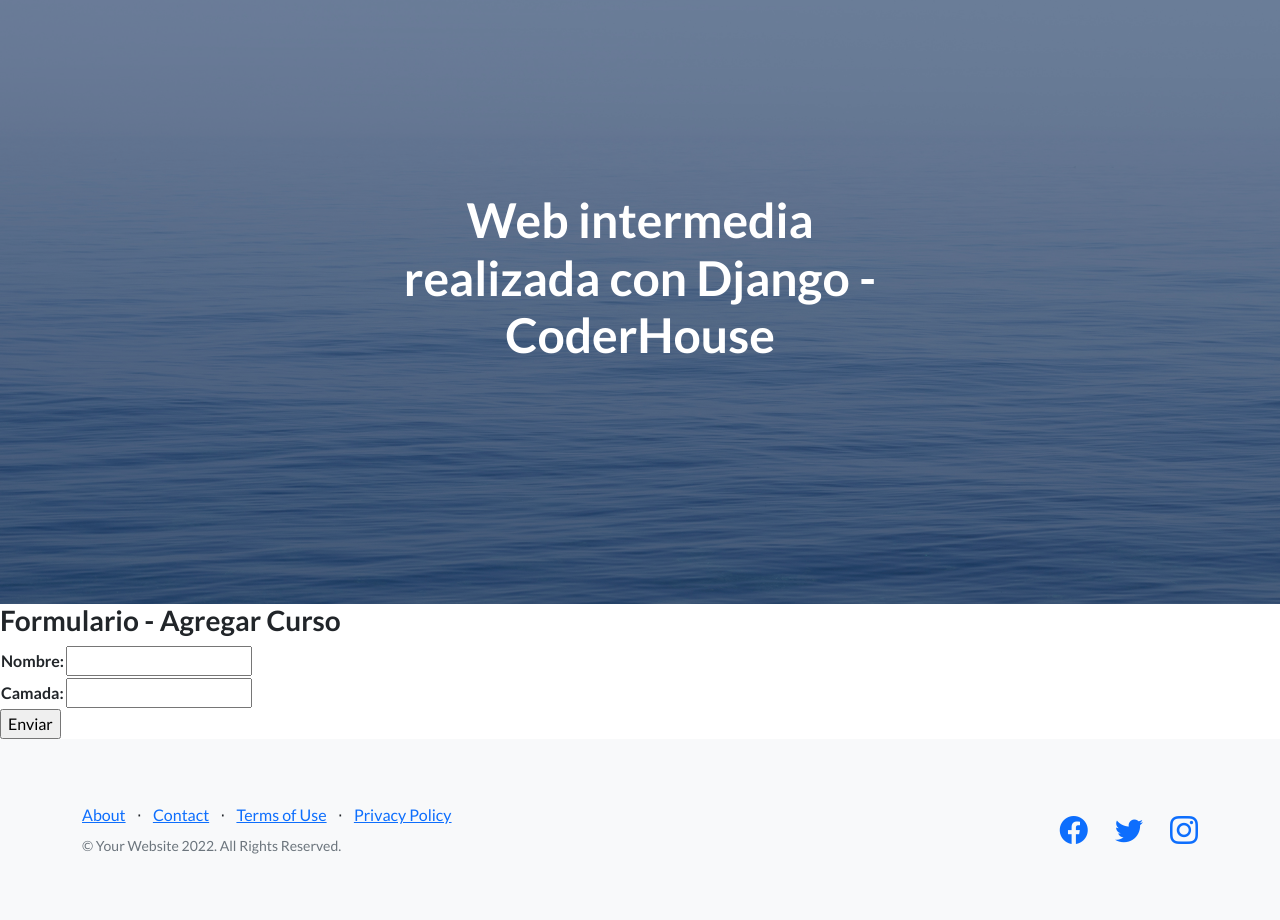
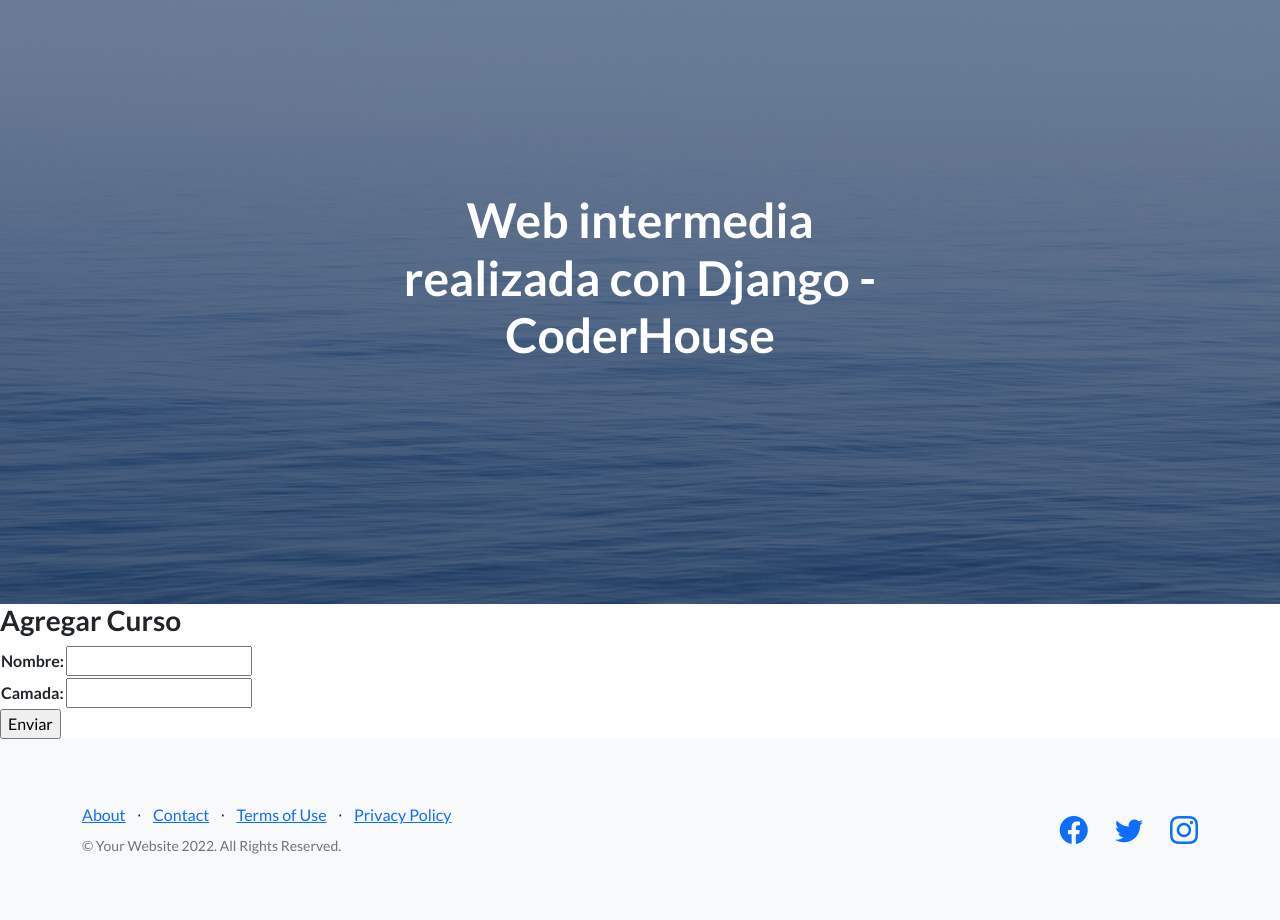
Before and after one commit to Guillermo-37/ProyectoCoder, a Django app: page /AppCoder/cursos in a window 1280 px wide. Shown: the part 57-977 px from the top of the page. Run offline with Django 4.2, Linux system fonts and the light colour scheme; some libraries are stand-ins or nearby versions.

Commit message:
Arreglo de detalles

```diff
--- a/AppCoder/templates/AppCoder/cursoFormulario.html
+++ b/AppCoder/templates/AppCoder/cursoFormulario.html
@@ -4,13 +4,13 @@
     <meta charset="UTF-8">
     <meta http-equiv="X-UA-Compatible" content="IE=edge">
     <meta name="viewport" content="width=device-width, initial-scale=1.0">
-    <title></title>
+    <title>Agregar Curso</title>
 </head>
 <body>
 {% extends "AppCoder/padre.html" %}
 {% load static %}
 {% block contenidoQueCambia %}
-    <h3>Formulario - Agregar Curso</h3>
+    <h3>Agregar Curso</h3>
 
     {% if miFormulario.errors %}
 
--- a/AppCoder/templates/AppCoder/entregableFormulario.html
+++ b/AppCoder/templates/AppCoder/entregableFormulario.html
@@ -4,13 +4,13 @@
     <meta charset="UTF-8">
     <meta http-equiv="X-UA-Compatible" content="IE=edge">
     <meta name="viewport" content="width=device-width, initial-scale=1.0">
-    <title>Formulario - Agregar Entrega</title>
+    <title>Agregar Entrega</title>
 </head>
 <body>
 {% extends "AppCoder/padre.html" %}
 {% load static %}
 {% block contenidoQueCambia %}
-    <h3>Formulario - Agregar Entrega</h3>
+    <h3>Agregar Entrega</h3>
 
     {% if miFormulario.errors %}
 
--- a/AppCoder/templates/AppCoder/estudianteFormulario.html
+++ b/AppCoder/templates/AppCoder/estudianteFormulario.html
@@ -4,13 +4,13 @@
     <meta charset="UTF-8">
     <meta http-equiv="X-UA-Compatible" content="IE=edge">
     <meta name="viewport" content="width=device-width, initial-scale=1.0">
-    <title>Formulario - Agregar Estudiante</title>
+    <title>Agregar Estudiante</title>
 </head>
 <body>
 {% extends "AppCoder/padre.html" %}
 {% load static %}
 {% block contenidoQueCambia %}
-    <h3>Formulario - Agregar Estudiante</h3>
+    <h3>Agregar Estudiante</h3>
 
     {% if miFormulario.errors %}
 
--- a/AppCoder/templates/AppCoder/padre.html
+++ b/AppCoder/templates/AppCoder/padre.html
@@ -6,7 +6,7 @@
         <meta name="viewport" content="width=device-width, initial-scale=1, shrink-to-fit=no" />
         <meta name="description" content="" />
         <meta name="author" content="" />
-        <title>Landing Page - Start Bootstrap Theme</title>
+        <title>Welcome to AppCoder</title>
         <!-- Favicon-->
         <link rel="icon" type="image/x-icon" href="assets/favicon.ico" />
         <!-- Bootstrap icons-->
--- a/AppCoder/templates/AppCoder/profesorFormulario.html
+++ b/AppCoder/templates/AppCoder/profesorFormulario.html
@@ -4,13 +4,13 @@
     <meta charset="UTF-8">
     <meta http-equiv="X-UA-Compatible" content="IE=edge">
     <meta name="viewport" content="width=device-width, initial-scale=1.0">
-    <title>Formulario - Agregar Profesor</title>
+    <title>Agregar Profesor</title>
 </head>
 <body>
 {% extends "AppCoder/padre.html" %}
 {% load static %}
 {% block contenidoQueCambia %}
-    <h3>Formulario - Agregar Profesor</h3>
+    <h3>Agregar Profesor</h3>
 
     {% if miFormulario.errors %}
 
```
Also changed, not shown: db.sqlite3.
